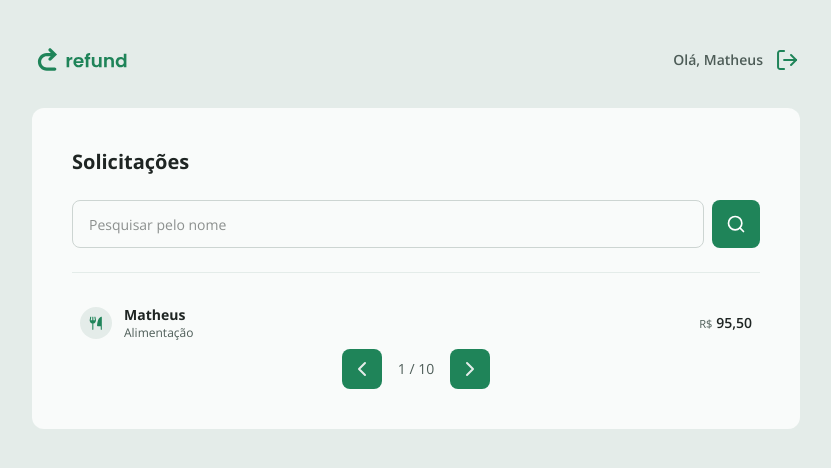
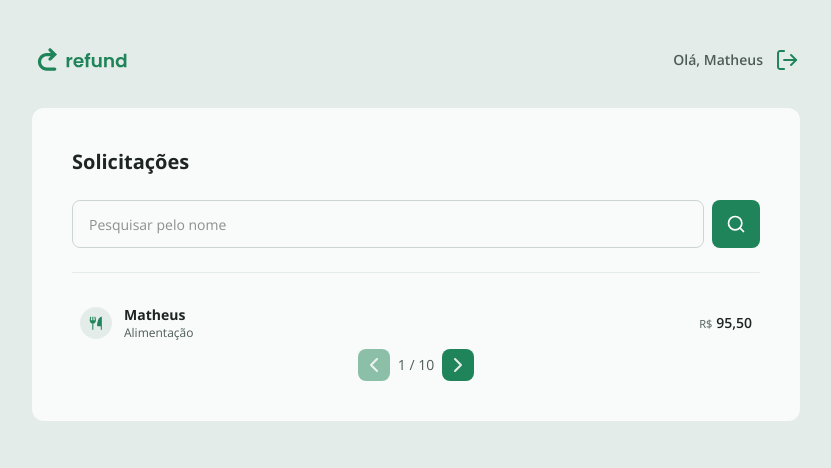
Before and after one commit to MSixels/Refund_React, a React (Vite) app: page / in a window 1280 px wide. Shown: the top 468 px of the page, without its empty margins (224-1055 px from the left). Built offline with nearby package versions, Linux system fonts and the light colour scheme.

Commit message:
ajustando navegação no pagination

```diff
--- a/src/components/Button.tsx
+++ b/src/components/Button.tsx
@@ -9,13 +9,13 @@
   button: {
     base: "h-12",
     icon: "h-12 w-12",
-    iconSmall: "h-10 w-10",
+    iconSmall: "h-8 w-8",
   },
 }
 
 export function Button({ children, isLoading, className, type= "button", variant= "base", ...rest }: Props) {
   return <button type={type} disabled={isLoading} {...rest} className={classMerge([
-    "flex items-center justify-center bg-green-100 rounded-lg text-white cursor-pointer hover:bg-green-200 transition ease-linear disabled:opacity-50 disabled:cursor-progress", variants.button[variant], className
+    "flex items-center justify-center bg-green-100 rounded-lg text-white cursor-pointer hover:bg-green-200 transition ease-linear disabled:opacity-50 ", variants.button[variant], isLoading && "cursor-progress", className
   ])
     }>
     {children}
--- a/src/components/Pagination.tsx
+++ b/src/components/Pagination.tsx
@@ -6,18 +6,20 @@
 type Props ={
   current: number
   total: number
+  onNext: () => void
+  onPrevious: () => void
 }
 
-export function Pagination({current, total}: Props) {
+export function Pagination({current, total, onNext, onPrevious}: Props) {
   return (
-    <div className="flex flex-1 justify-center items-center gap-4">
-      <Button variant="iconSmall">
+    <div className="flex flex-1 justify-center items-center gap-2">
+      <Button variant="iconSmall" onClick={onPrevious} disabled={current === 1}>
         <img src={leftSvg} alt="Ícone de voltar" />
       </Button>
       <span className="text-sm text-gray-200">
         {current} / {total}
       </span>
-      <Button variant="iconSmall">
+      <Button variant="iconSmall" onClick={onNext} disabled={current === total}>
         <img src={rightSvg} alt="Ícone de avançar" />
       </Button>
     </div>
--- a/src/pages/Dashboard.tsx
+++ b/src/pages/Dashboard.tsx
@@ -20,11 +20,27 @@
 
 export function Dashboard() {
   const [name, setName] = useState("");
+  const [page, setPage] = useState(1);
+  const [totalOfPage, setTotalOfPage] = useState(10);
 
   function fetchRefund(e: React.FormEvent) {
     e.preventDefault()
 
     console.log(name)
+  }
+
+  function handlePagination(action: "next" | "previous") {
+    setPage((prevPage) => {
+      if (action === "next" && prevPage < totalOfPage) {
+        return prevPage + 1
+      }
+
+      if (action === "previous" && prevPage > 1) {
+        return prevPage -1
+      }
+
+      return prevPage
+    })
   }
 
   return (
@@ -42,8 +58,10 @@
         <RefundItem data={REFUND_EXAMPLE}/>
       </div>
       <Pagination
-        current={1}
-        total={10}
+        current={page}
+        total={totalOfPage}
+        onNext={() => handlePagination("next")}
+        onPrevious={() => handlePagination("previous")}
       />
     </div>
   )
```
